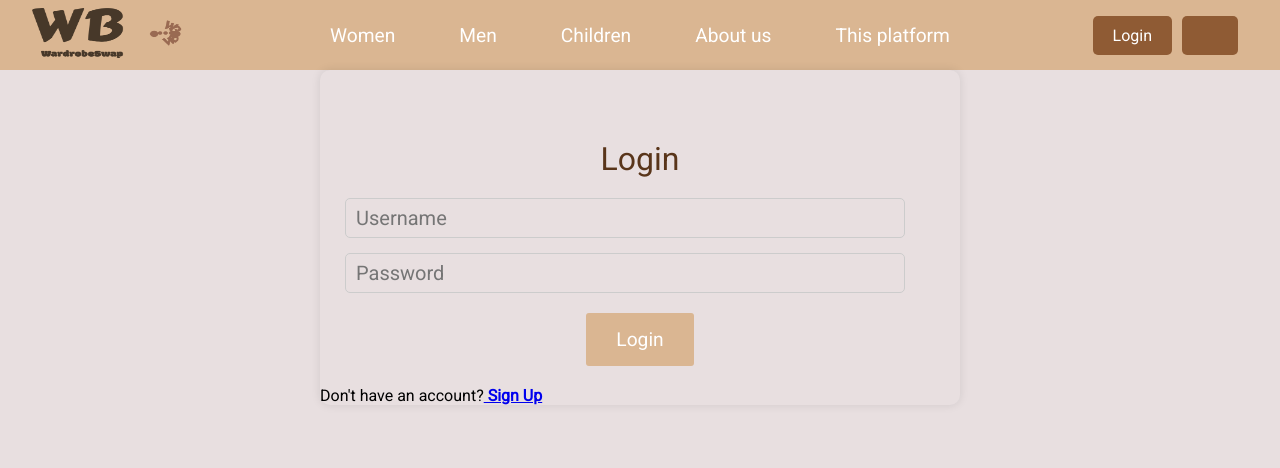
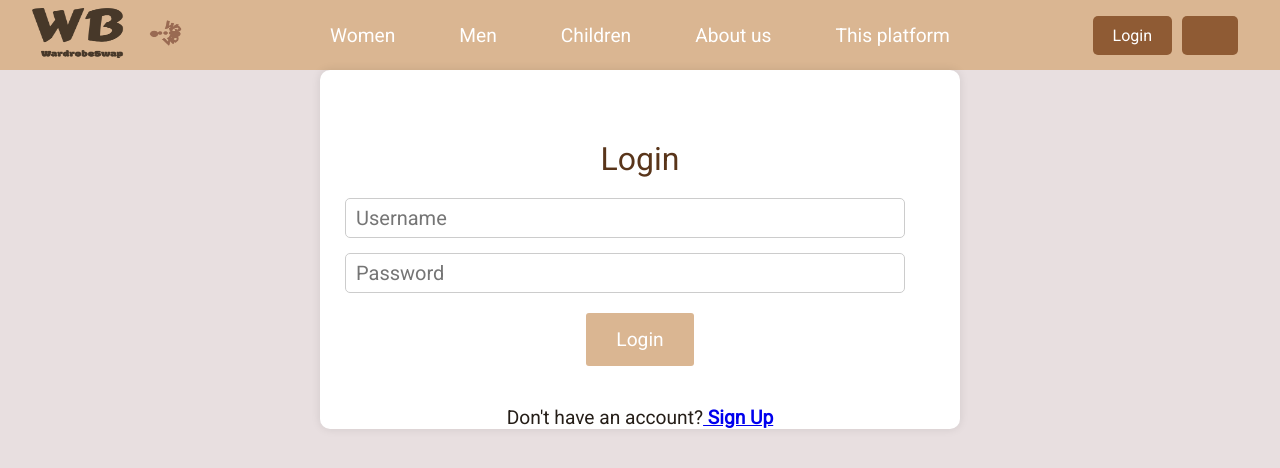
Before and after one commit to malia120/WardrobeSwap, a React (Create React App) app in the folder frontend/: page /login in a window 1280 px wide. Shown: the top 468 px of the page. Built offline with nearby package versions, Linux system fonts and the light colour scheme; some icons are missing.

Commit message:
changed css

```diff
--- a/frontend/src/Style/App.css
+++ b/frontend/src/Style/App.css
@@ -557,9 +557,16 @@ background-color: var(--secondaryColour);
      margin: auto;
      width: 50%;
      padding-top: 50px;
-    background-color: var(--mainColourLight);
+     background-color: white;
      border-radius: 10px;
      box-shadow: 0 0 10px rgba(0, 0, 0, 0.1);
+ }
+
+ .signup_text {
+    text-align: center; /* Center the text */
+    margin-top: 20px; /* Add some top margin for spacing */
+    font-size: 1.2rem; /* Adjust font size if necessary */
+    color: #251e18; /* Text color */
 }
 
  .header {
```
Lines whose indentation alone changed are shown as unchanged.
